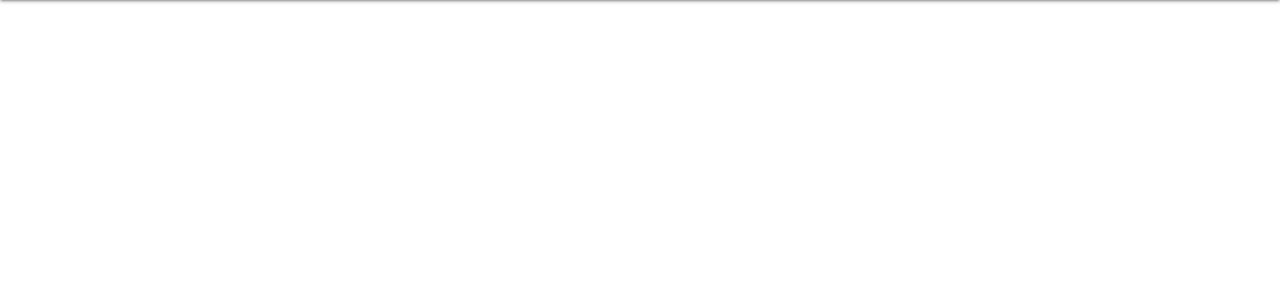
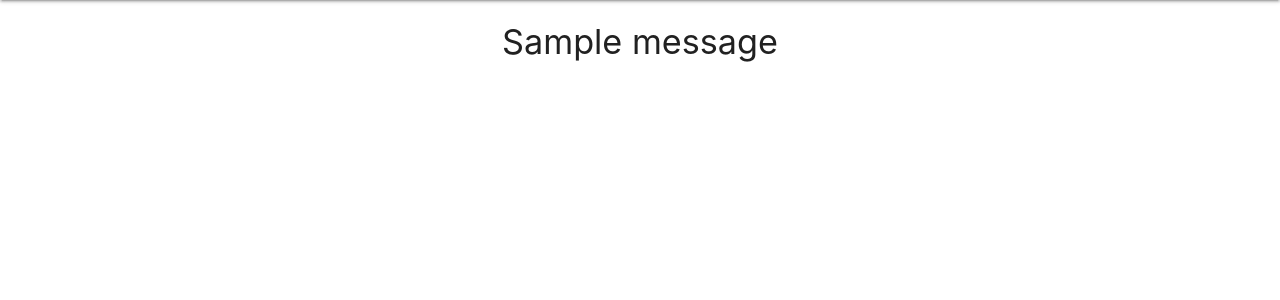
Before and after one commit to JanelleG51/Your-Day-Your-Way, a Flask app: page /register in a window 1280 px wide. Shown: the part 64-364 px from the top of the page. Run offline with Flask 2, Linux system fonts and the light colour scheme; one stand-in notice (Sample message) is shown; some libraries are stand-ins or nearby versions.

Commit message:
flash: add flash message funtionality to base.html

```diff
--- a/templates/base.html
+++ b/templates/base.html
@@ -42,8 +42,22 @@
 
     </header>
 
+    <section>
+        {% with messages = get_flashed_messages() %}
+        {% if messages %}
+        {% for message in messages %}
+        <div class="row flashes">
+            <h4 class="center-align">{{ message }}</h4>
+        </div>
+        {% endfor%}
+        {% endif %}
+        {% endwith %}
+    </section>
 
-    <footer></footer>
+    <main class="container">
+        {% block content %}
+        {% endblock %}
+    </main>
 
     <script src="https://code.jquery.com/jquery-3.5.1.min.js"
         integrity="sha256-9/aliU8dGd2tb6OSsuzixeV4y/faTqgFtohetphbbj0=" crossorigin="anonymous"></script>
```
